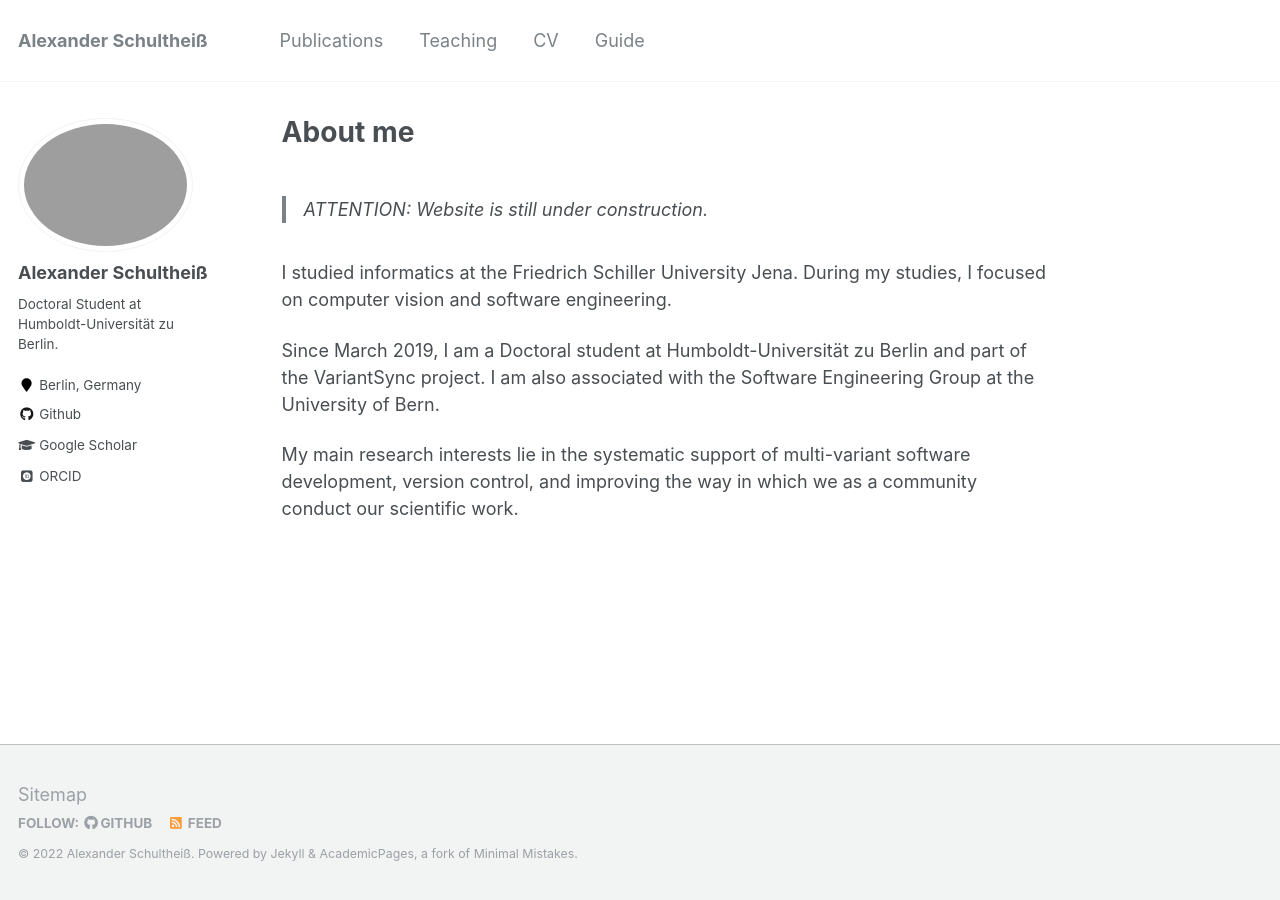
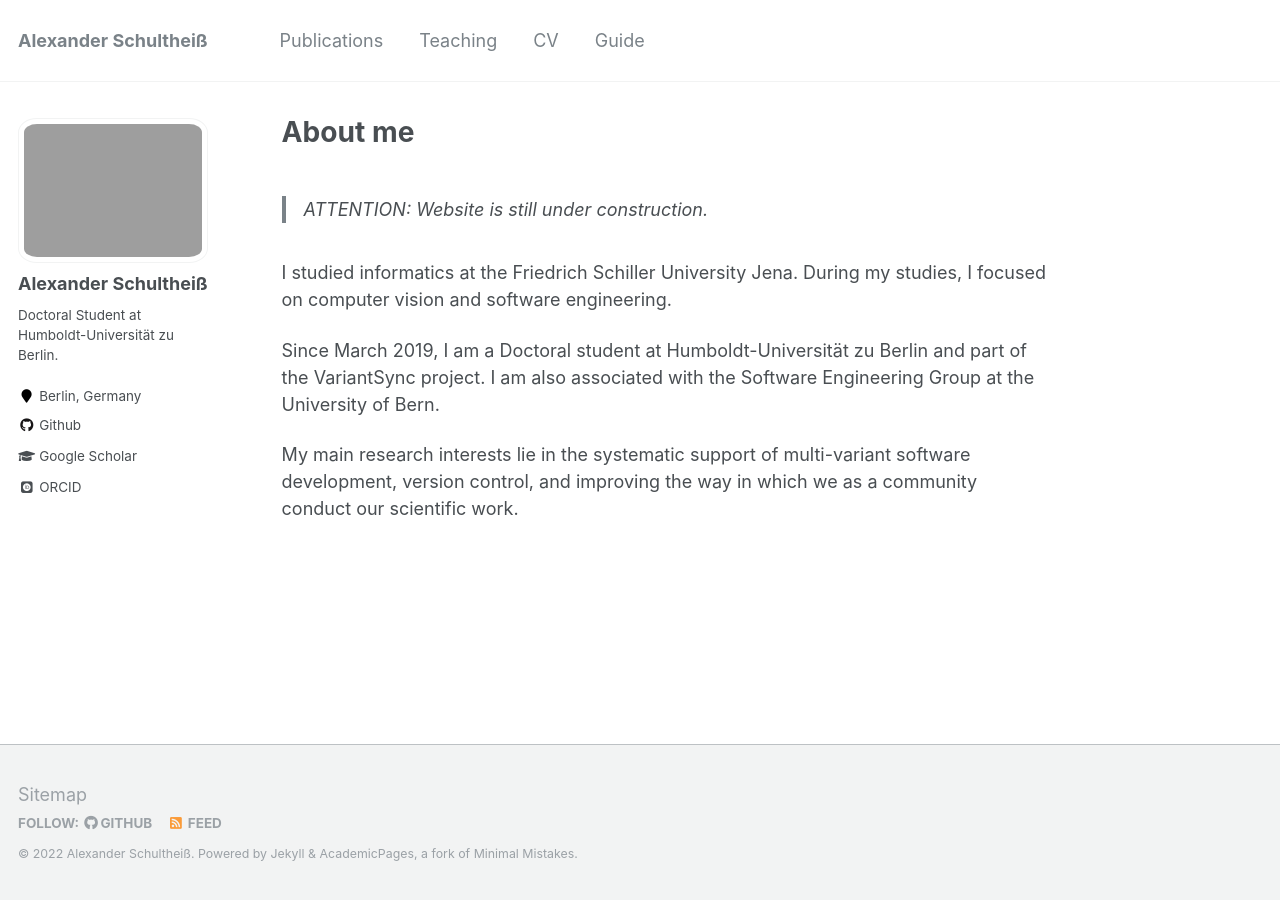
Before and after one commit to AlexanderSchultheiss/AlexanderSchultheiss.github.io, a Jekyll site: the page built from _pages/about.md, in a window 1280 px wide. Built offline with Jekyll 4.4.1, drawn with Linux system fonts in a browser that asks for light colours; some web fonts are replaced.

Commit message:
misc: formatting

```diff
--- a/_sass/_sidebar.scss
+++ b/_sass/_sidebar.scss
@@ -83,8 +83,8 @@
   }
 
   img {
-    max-width: 175px;
-    border-radius: 50%;
+    max-width: 200px;
+    border-radius: 10%;
 
     @include breakpoint($large) {
       padding: 5px;
```
Also changed, not shown: _pages/about.md (line endings or trailing spaces).
